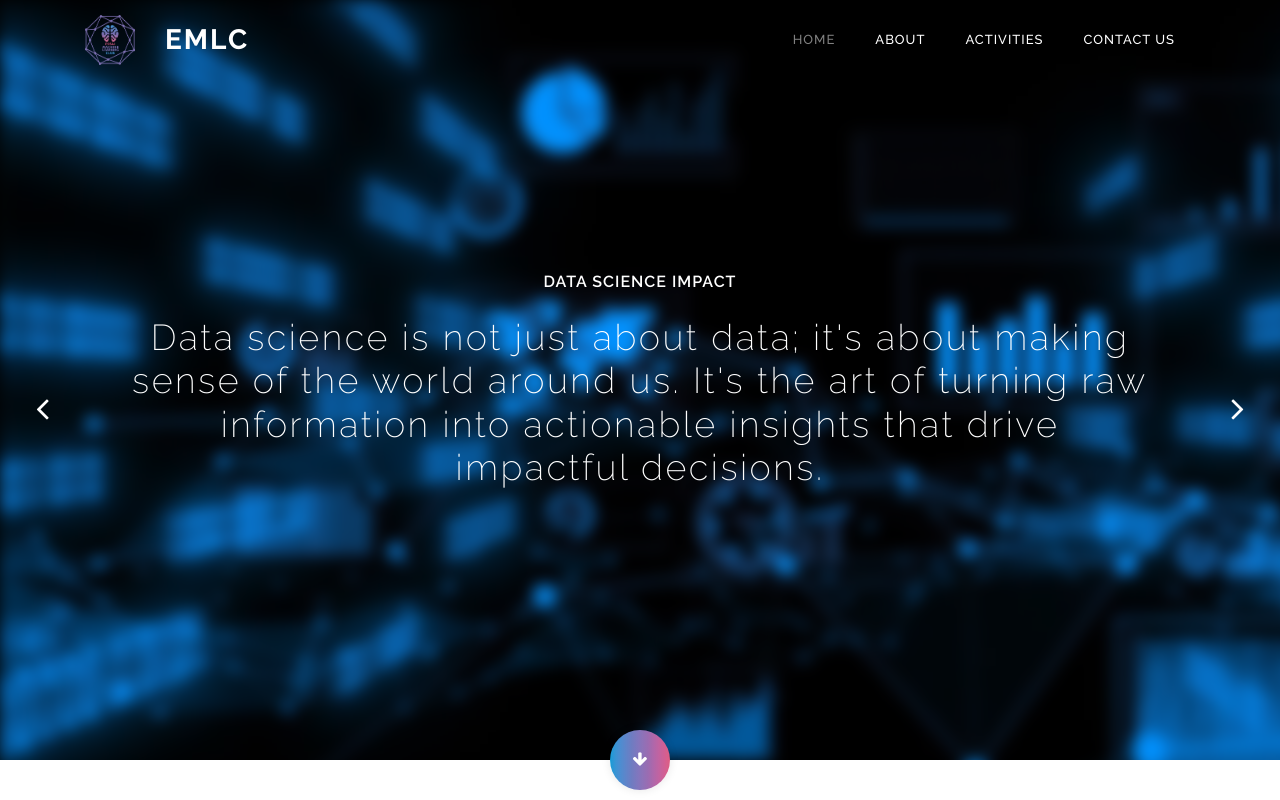
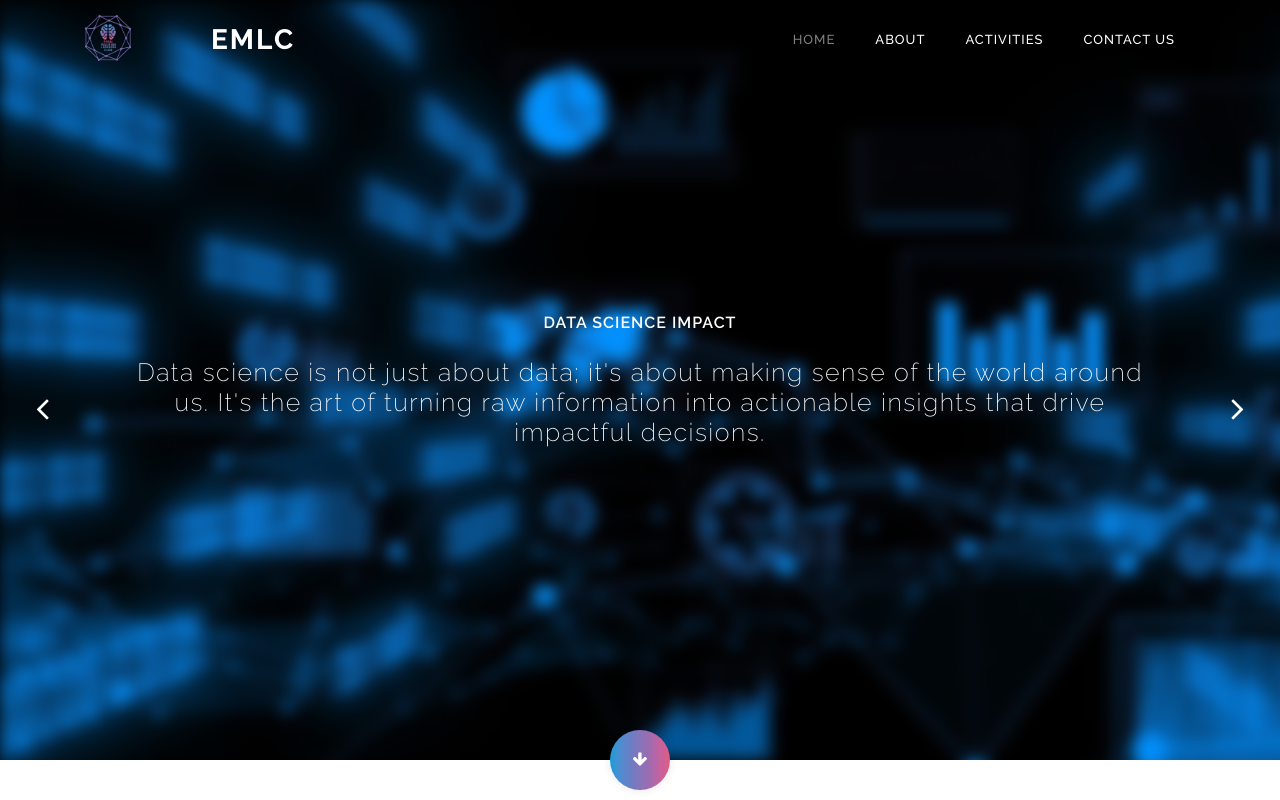
Before and after one commit to TestUser2288/EMLC, a plain HTML site: page index.html in a window 1280 px wide. Shown: the top 800 px of the page. Drawn offline with Linux system fonts and the light colour scheme.

Commit message:
Add files via upload

```diff
--- a/assets/css/templatemo-breezed.css
+++ b/assets/css/templatemo-breezed.css
@@ -295,9 +295,11 @@ header
   position: relative;
 }
 .logo-place{
-  position: absolute;
-  top: 15px;
-  left: 0px;
+  float: left;
+  margin-right: 0px;
+  margin-top: 15px;
+  width: 46px;
+  height: 46px;
 
 }
 
@@ -748,13 +750,7 @@ header
     display: flex !important;
   }
 }
-.subscribe-content{
-  position: relative;
-}
-.col-md-4_col-sm-12{
-  position: absolute;
-  left:39%;
-}
+
 
 /*
 ---------------------------------------------
@@ -898,9 +894,9 @@ ul.slick-dots {
 
 .Modern-Slider .item h5 {
   margin-bottom: 0px;
-  font-size: 36px;
+  font-size: 25px;
   font-weight: 200;
-  letter-spacing: 2.5px;
+  letter-spacing: 1.5px;
   color:#FFF;
   overflow:hidden;
   animation:fadeOutLeft 1s both;
```
